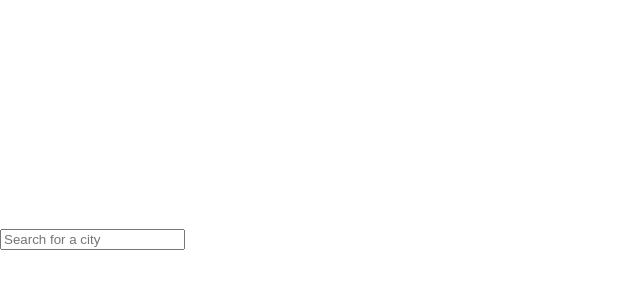
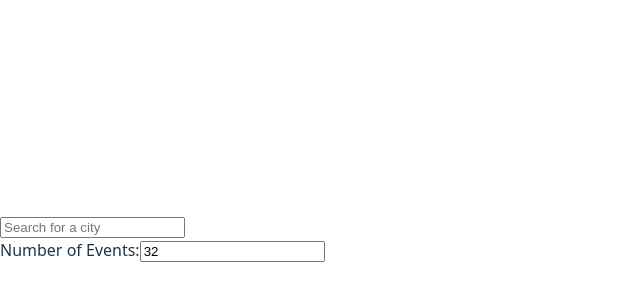
Before and after one commit to nicovece/happenly, a React (Vite) app: page / in a window 1280 px wide. Shown: the part 154-454 px from the top of the page, without its empty margins (0-640 px from the left). Built offline with nearby package versions, Linux system fonts and the light colour scheme.

Commit message:
Created Feature 3 tests

```diff
--- a/src/App.jsx
+++ b/src/App.jsx
@@ -1,10 +1,12 @@
 import React from 'react';
 import EventList from './components/EventList';
 import CitySearch from './components/CitySearch';
+import NumberOfEvents from './components/NumberOfEvents';
 function App() {
   return (
     <div className='App'>
       <CitySearch />
+      <NumberOfEvents />
       <EventList />
     </div>
   );
--- /dev/null
+++ b/src/components/NumberOfEvents.jsx
@@ -0,0 +1,20 @@
+import React, { useState } from 'react';
+
+const NumberOfEvents = () => {
+  const [numEvents, setNumEvents] = useState(32);
+
+  return (
+    <div id='number__of__events'>
+      <label htmlFor='number-input'>Number of Events:</label>
+      <input
+        id='number-input'
+        type='number'
+        value={numEvents}
+        onChange={(e) => setNumEvents(parseInt(e.target.value))}
+        className='number-input'
+      />
+    </div>
+  );
+};
+
+export default NumberOfEvents;
```
Also changed, not shown: 2 other files (tests, documents, lock files or other folders).
